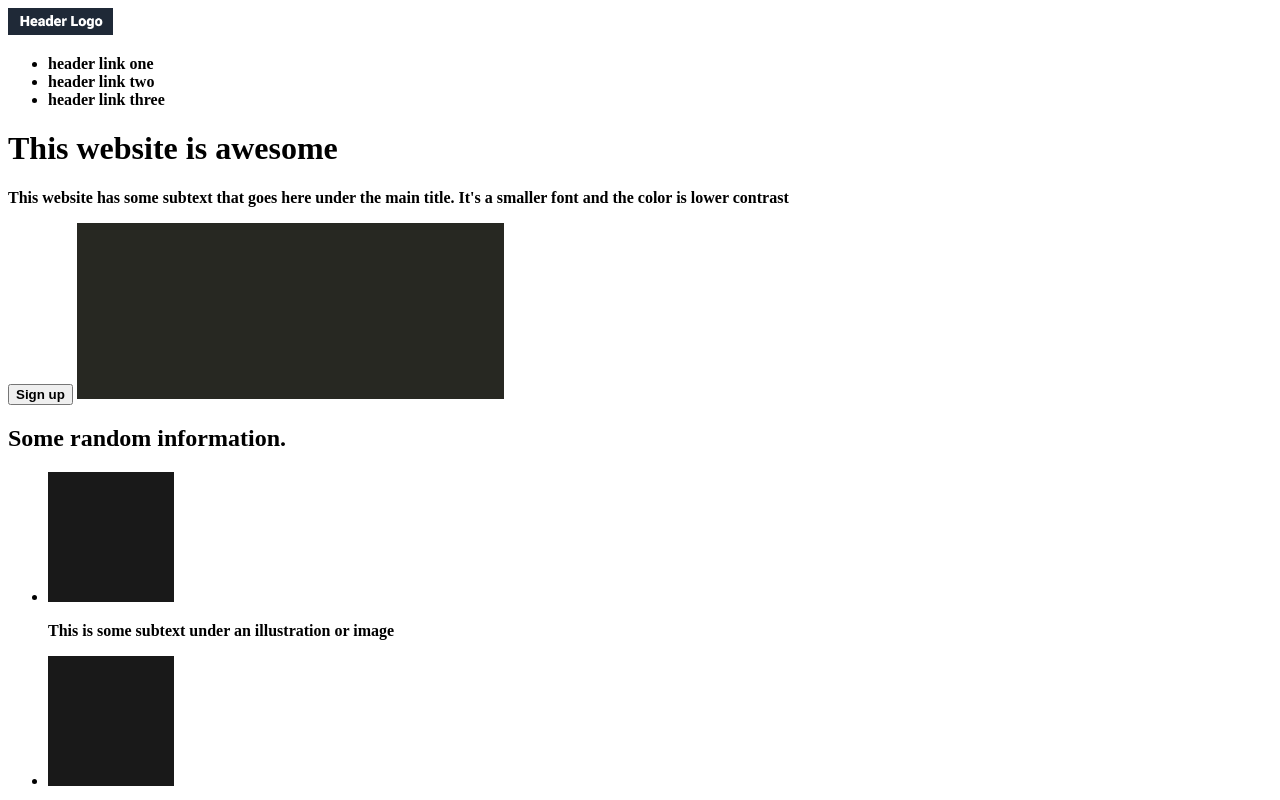
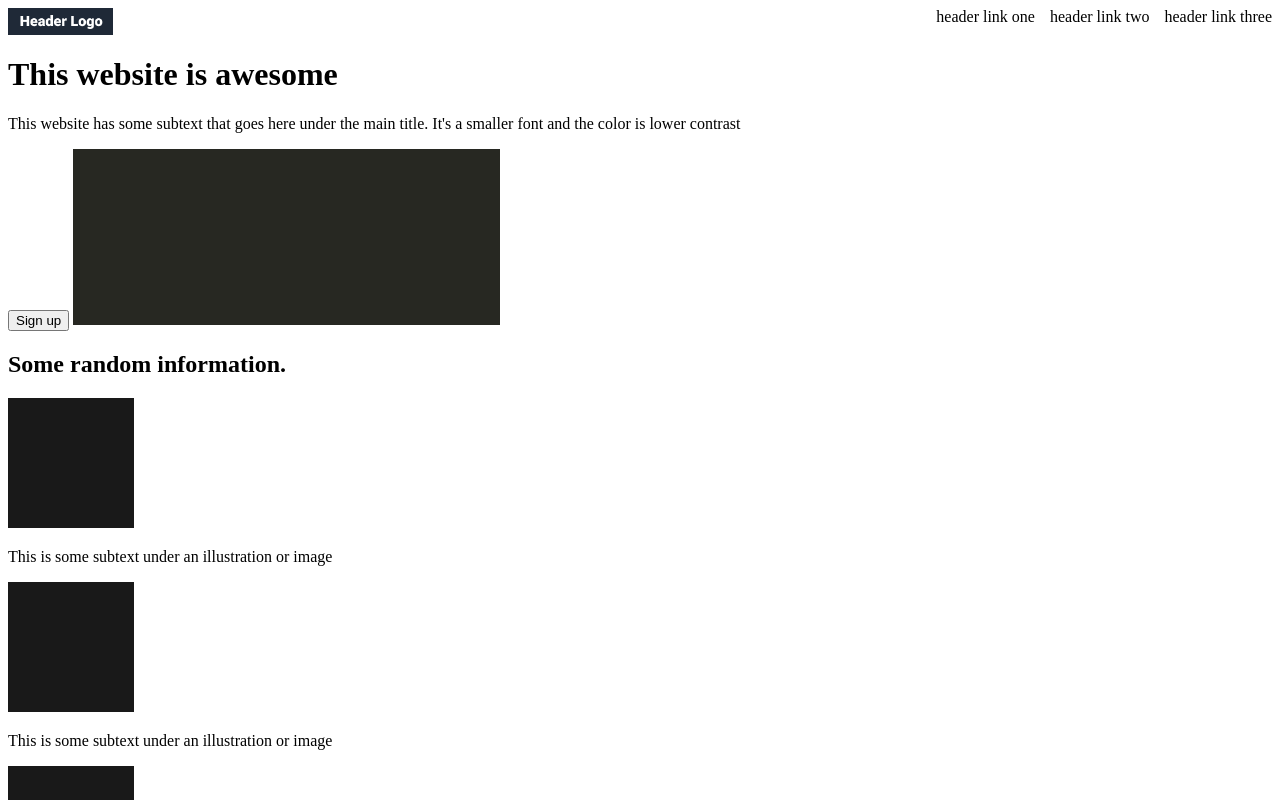
Before and after one commit to cpeel42/landing-page, a plain HTML site: page index.html in a window 1280 px wide. Shown: the top 800 px of the page. Drawn offline with Linux system fonts and the light colour scheme.

Commit message:
Adjust header layout

```diff
--- a/index.html
+++ b/index.html
@@ -10,19 +10,24 @@
 
     <div class="header">
         <img src="logo.png" alt="logo placeholder">
-        <ul>
+        <ul class="header-links">
             <li>header link one</li>
             <li>header link two</li>
             <li>header link three</li>
         </ul>
-        <h1>This website is awesome</h1>
-        <p>This website has some subtext that goes here under the main title. It's a smaller font and the color is lower contrast</p>
-        <button>Sign up</button>
-        <img src="placeholder.png" alt="main image placeholder">
+
     </div>
 
     <div class="content">
+
         <div class="content-top">
+            <h1>This website is awesome</h1>
+            <p>This website has some subtext that goes here under the main title. It's a smaller font and the color is lower contrast</p>
+            <button>Sign up</button>
+            <img src="placeholder.png" alt="main image placeholder">
+        </div>
+
+        <div class="content-middle">
             <h2>Some random information.</h2>
             <ul>
                 <li>
@@ -43,6 +48,7 @@
                 </li>
             </ul>
         </div>
+
         <div class="content-bottom">
             <p>This is an inspiring quote, or a testimonial from a customer. Maybe it's just filling up space, or maybe people will actually read it. Who knows? All I know is that it looks nice.</p>
             <p>-Thor, God of Thunder</p>
--- a/styles.css
+++ b/styles.css
@@ -1,3 +1,15 @@
-* {
-    font-weight: bolder;
+ul {
+  margin: 0px;
+  padding-inline-start: 0px;
+  list-style-type: none;
 }
+
+.header {
+    display: flex;
+    justify-content: space-between;
+}
+
+.header-links {
+    display: flex;
+    gap: 15px;
+}
```
